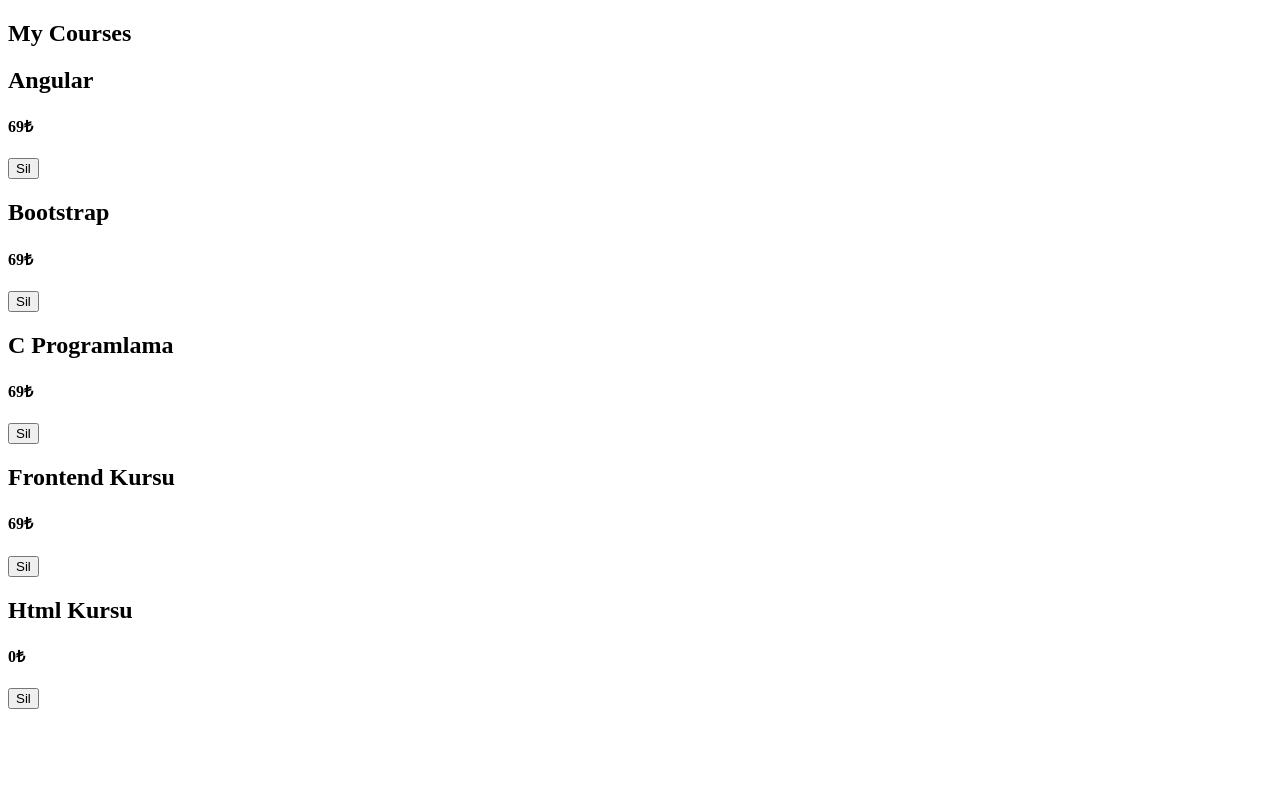
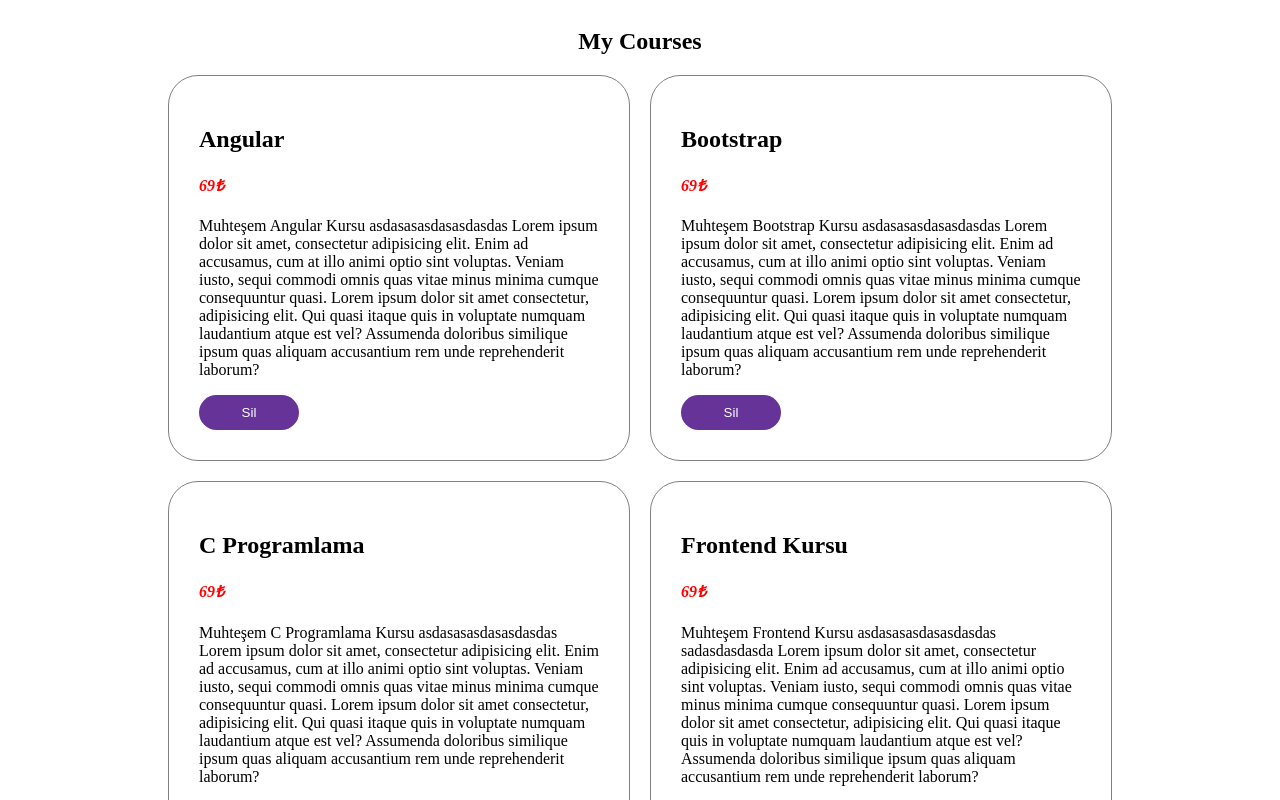
Before and after one commit to furkansylu97/ReactJs_Projects, a React (Vite) app in the folder CoursesProject/: page / in a window 1280 px wide. Shown: the top 800 px of the page. Built offline with nearby package versions, Linux system fonts and the light colour scheme; data requests are answered from the project's data file.

Commit message:
Css edits were performed

```diff
--- a/CoursesProject/src/App.css
+++ b/CoursesProject/src/App.css
@@ -0,0 +1,31 @@
+.courseWrapper {
+    display: flex;
+    flex-direction: column;
+    justify-content: center;
+    align-items: center;
+}
+.allCardWrapper {
+    display: flex;
+    flex-wrap: wrap;
+    justify-content: center;
+    gap: 20px;
+}
+.cardWrapper {
+    width: 400px;
+    border: 1px solid gray;
+    border-radius: 30px;
+    padding: 30px;
+}
+.cardPrice {
+    font-size: medium;
+    font-style: italic;
+    color: red;
+}
+.cardDeleteBtn {
+    width: 100px;
+    padding: 10px;
+    border-radius: 25px;
+    border: none;
+    background-color: rebeccapurple;
+    color: white;
+}
--- a/CoursesProject/src/components/CourseList.jsx
+++ b/CoursesProject/src/components/CourseList.jsx
@@ -2,11 +2,12 @@
 
 export const CourseList = ({id, content, title, price, removeOneCourse}) => {
   return (
-    <div>
+    <div className='cardWrapper'>
         <div className='cardTitleWrapper'>
             <h2 className='cardTitle'>{ title }</h2>
             <h4 className='cardPrice'>{ price }₺</h4>
         </div>
+        <p className='cardContent'>{ content }</p>
         <button className='cardDeleteBtn' onClick={() => removeOneCourse(id)}>Sil</button>
     </div>
   )
--- a/CoursesProject/src/components/Courses.jsx
+++ b/CoursesProject/src/components/Courses.jsx
@@ -3,11 +3,11 @@
 
 export const Courses = ( {courses, removeCourse} ) => {
   return (
-    <div>
+    <div className='courseWrapper'>
         <div>
             <h2>My Courses</h2>
         </div>
-        <div>
+        <div className='allCardWrapper'>
             {
                 courses.map((course) => {
                     return (
```
